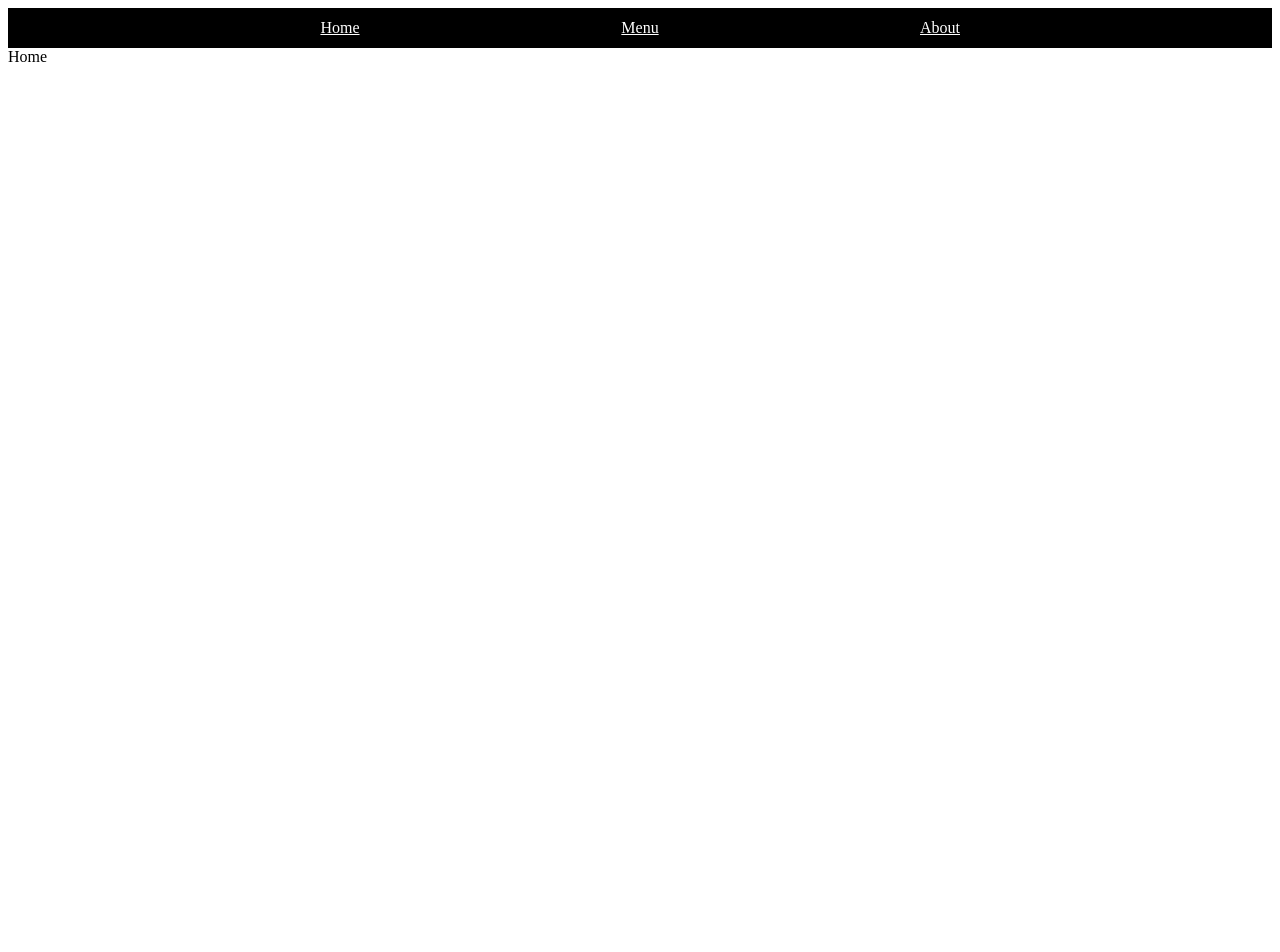
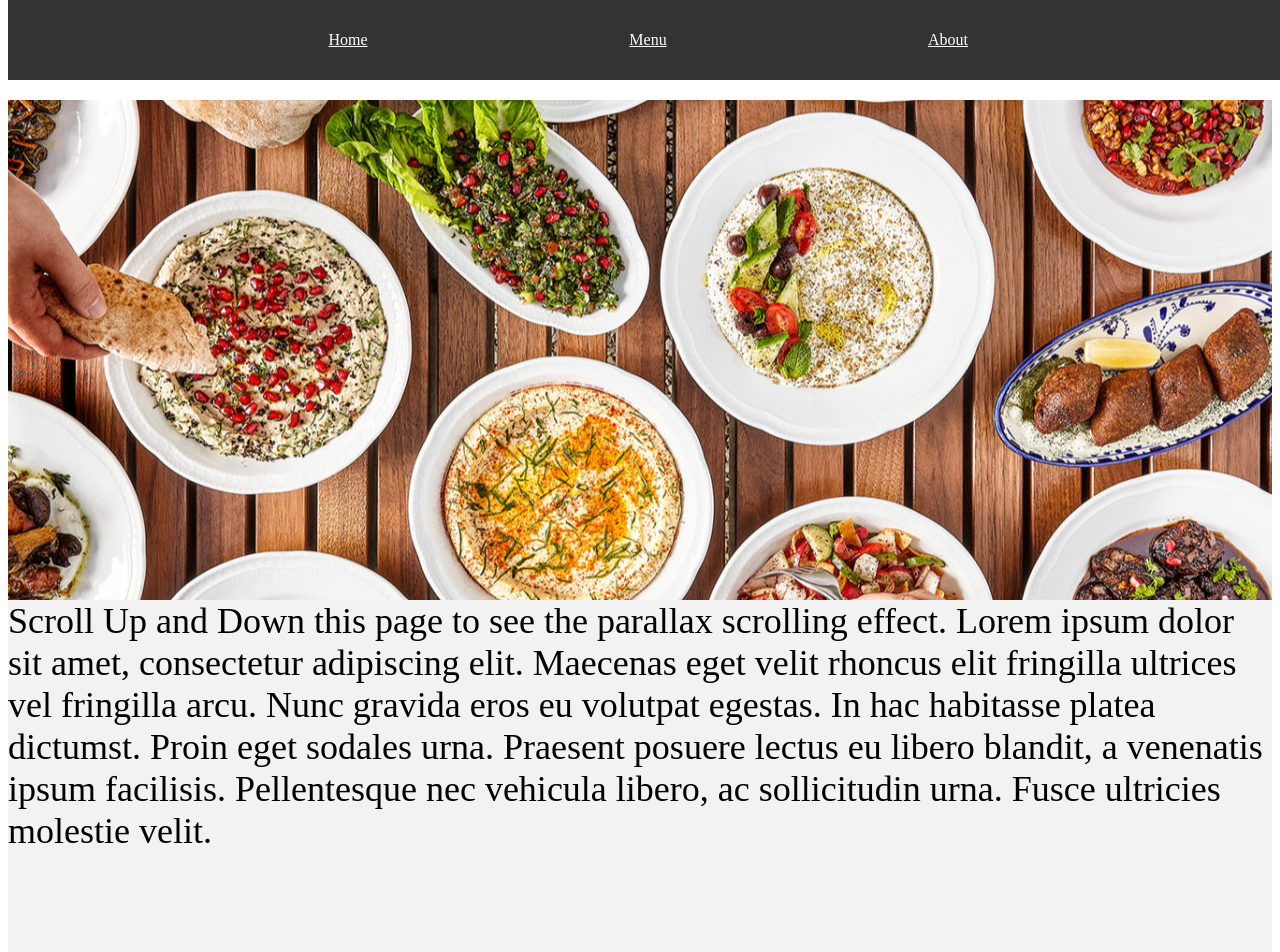
Before and after one commit to sns/restaurant, a React (Create React App) app in the folder client/: page / in a window 1280 px wide. Shown: the top 952 px of the page. Before the commit the page ends 800 px from the top, so only its background shows below. Built offline with nearby package versions, Linux system fonts and the light colour scheme; what redux-promise-middleware, typesafe-actions would draw is missing.

Commit message:
added the parallax image

```diff
--- a/client/package.json
+++ b/client/package.json
@@ -14,7 +14,6 @@
     "react-dom": "^16.7.0",
     "react-facebook-login": "^4.1.1",
     "react-redux": "^6.0.1",
-    "react-router-dom": "^4.3.1",
     "react-scripts-ts": "^4.0.8",
     "redux": "^4.0.1",
     "ts-node": "^7.0.1"
@@ -34,6 +33,8 @@
     "@types/react-dom": "^16.0.11",
     "@types/react-redux": "^7.0.6",
     "@types/redux-promise-middleware": "0.0.11",
+    "hoist-non-react-statics": "^3.3.0",
+    "react-router-dom": "^4.3.1",
     "redux-devtools-extension": "^2.13.8",
     "redux-logger": "^3.0.6",
     "redux-promise-middleware": "^6.1.0",
--- a/client/src/Common/Components/Home.tsx
+++ b/client/src/Common/Components/Home.tsx
@@ -1,8 +1,37 @@
 import * as React from "react";
 
+const styles = {
+  body: {
+    marginTop: 100,
+  } as React.CSSProperties,
+  parallax: {
+    backgroundImage: `url('${process.env.PUBLIC_URL}/images/sofre1.jpg')`,
+    height: 500,
+    width: "100%",
+    backgroundAttachment: "fixed",
+    backgroundPosition: "center",
+    backgroundRepeat: "no-repeat",
+    backgroundSize: "conver"
+  } as React.CSSProperties,
+  bodyContent: {
+    height: 500,
+    backgroundColor: "#f2f2f2",
+    fontSize: 36
+  } as React.CSSProperties
+};
 export class Home extends React.Component {
   public render() {
-    return <div>Home</div>;
+    return (
+      <div style={styles.body}>
+        <div style={styles.parallax} />
+
+        <div style={styles.bodyContent}>
+          Scroll Up and Down this page to see the parallax scrolling effect.
+          Lorem ipsum dolor sit amet, consectetur adipiscing elit. Maecenas eget velit rhoncus elit fringilla ultrices vel fringilla arcu. Nunc gravida eros eu volutpat egestas. In hac habitasse platea dictumst. Proin eget sodales urna. Praesent posuere lectus eu libero blandit, a venenatis ipsum facilisis. Pellentesque nec vehicula libero, ac sollicitudin urna. Fusce ultricies molestie velit.
+        </div>
+        <div style={styles.parallax} />
+      </div>
+    );
   }
 }
 
--- a/client/src/Common/Components/Sidebar.tsx
+++ b/client/src/Common/Components/Sidebar.tsx
@@ -6,12 +6,17 @@ import Home from "./Home";
 
 const styles = {
   navBarContainer: {
-    height: 40,
+      position: "fixed",
+      top: 0,
+      width: "100%",
+      zIndex:100,
+      opacity: 0.8,
+      height: 80,
       backgroundColor: "black",
       display: "flex",
       justifyContent: "center",
       alignItems: "center",
-    color: "white"
+      color: "white",
   } as React.CSSProperties,
   navBarItem: {
       color: "white",
@@ -19,9 +24,9 @@ const styles = {
       flexDirection: "row",
       width: 300,
       justifyContent: "center",
-    alignItems: "center"
-  } as React.CSSProperties
-};
+      alignItems: "center",
+  } as React.CSSProperties,
+}
 export class Sidebar extends React.Component {
   render() {
     return (
--- a/package.json
+++ b/package.json
@@ -8,6 +8,7 @@
     "install:client": "npm i --prefix client",
     "build:client": "npm run build --prefix client",
     "start:client": "npm run start --prefix client",
+    "install:server": "npm install",
     "watch:server": "ts-node-dev --respawn --transpileOnly server/app.ts",
     "build:server": "tsc && node ./build/app.js",
     "start:server": "npm run watch:server",
```
Also changed, not shown: client/public/images/Kebab.jpg (added), client/public/images/sofre1.jpg (added). Lines whose indentation alone changed are shown as unchanged.
